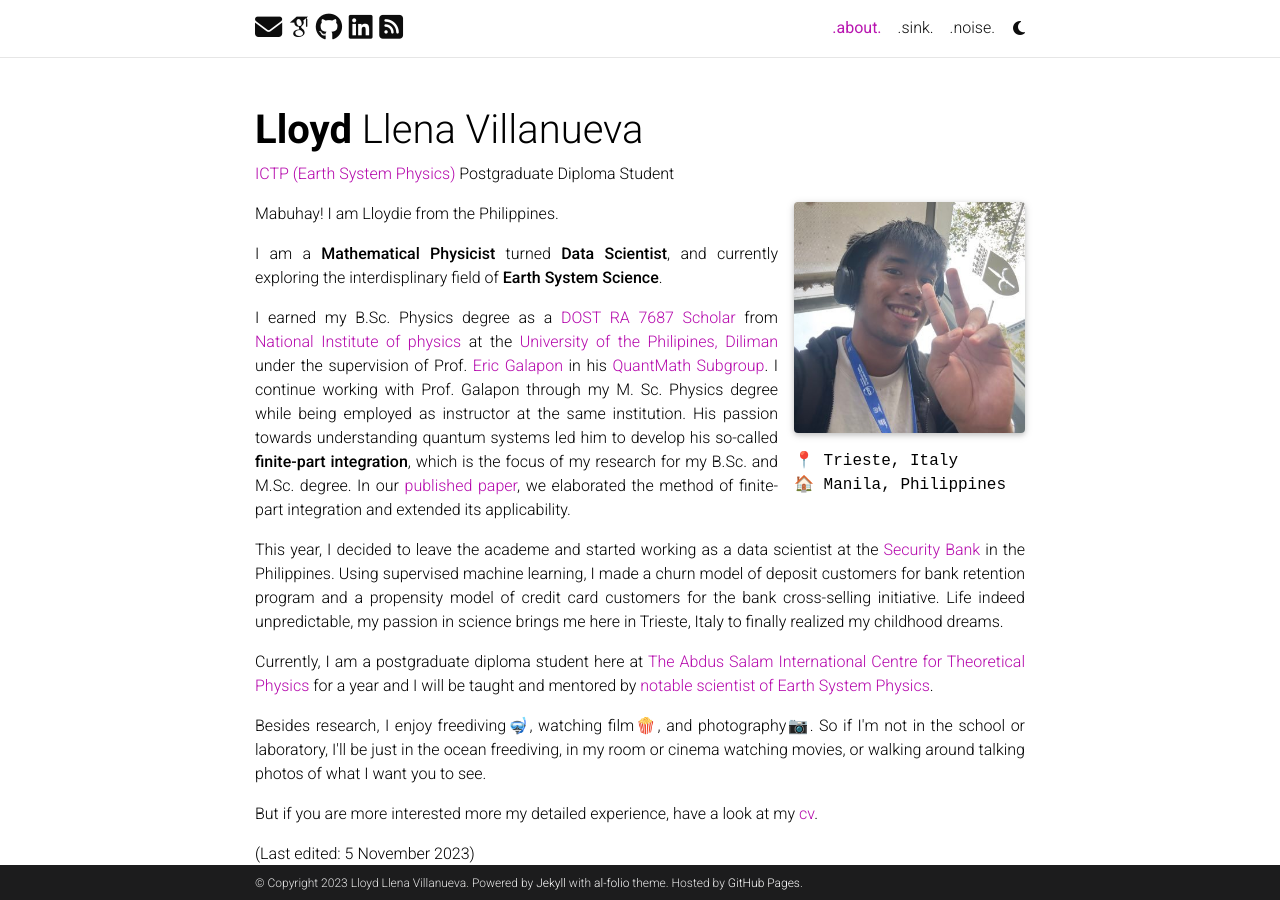
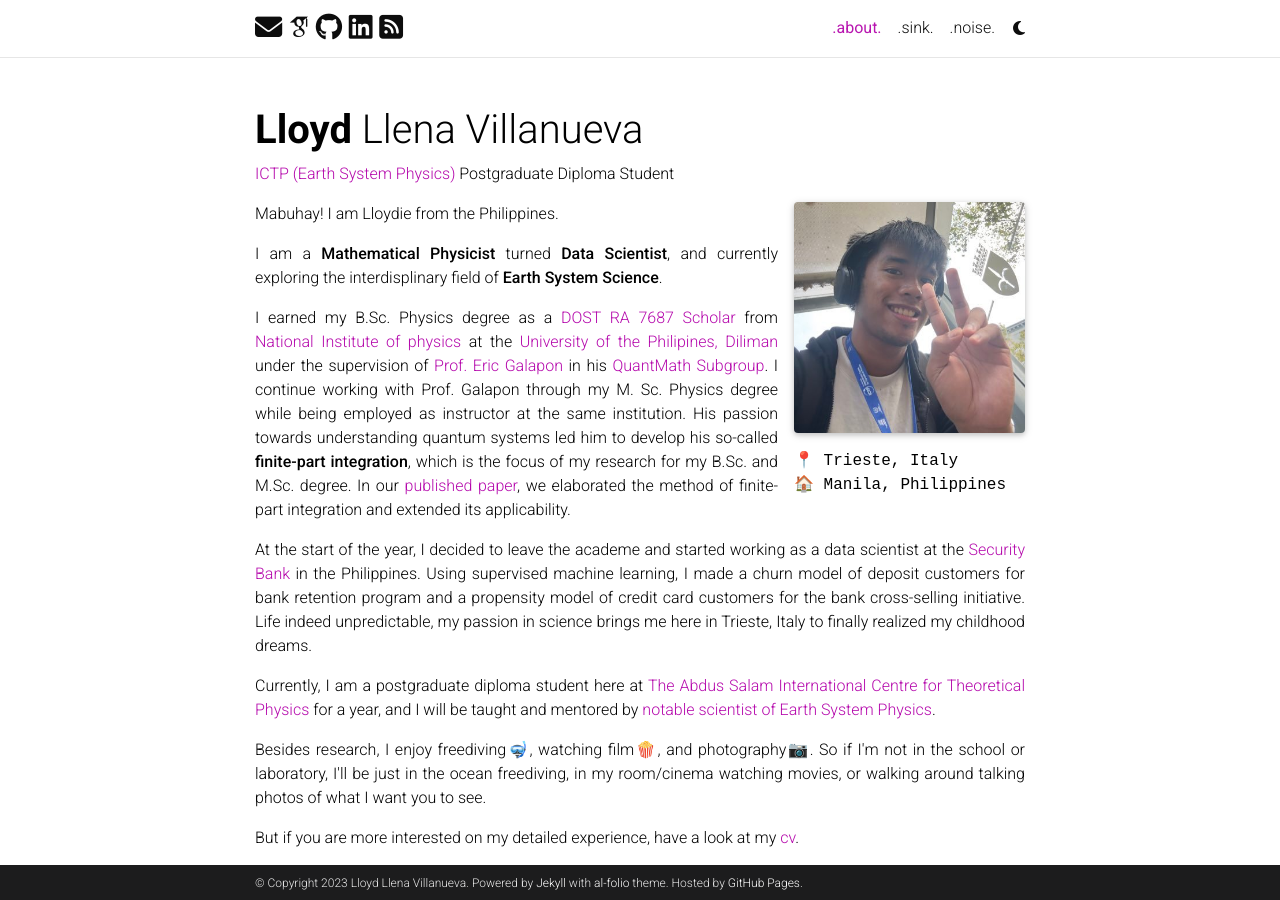
Before and after one commit to llvillanueva/llvillanueva.github.io, a Jekyll site: the page built from _pages/about.md, in a window 1280 px wide and 900 px high. Built offline with Jekyll 4.4.1, drawn with Linux system fonts in a browser that asks for light colours; full-size pictures stand in for the smaller copies a plugin makes; some web fonts are replaced; comment, search, counter and statistics services are not loaded; a style sheet for code colours, icons or effects is not loaded.

Commit message:
new update

```diff
--- a/_pages/about.md
+++ b/_pages/about.md
@@ -25,15 +25,15 @@
 <p>I am a <strong>Mathematical Physicist</strong> turned <strong>Data Scientist</strong>, and currently exploring the interdisplinary field of <strong>Earth System Science</strong>.
 
 
-<p>I earned my B.Sc. Physics degree as a <a href='https://sei.dost.gov.ph/index.php/programs-and-projects/scholarships/undergraduate-scholarships#s-t-undergraduate-scholarships'>DOST RA 7687 Scholar</a> from <a href='http://nip.upd.edu.ph/'>National Institute of physics</a> at the <a href = 'https://upd.edu.ph/'>University of the Philipines, Diliman</a> under the supervision of Prof. <a href='http://nip.upd.edu.ph/profiles/eric-a-galapon/'>Eric Galapon</a> in his <a href= 'https://quant-math.org/wp/'>QuantMath Subgroup</a>. I continue working with Prof. Galapon through my M. Sc. Physics degree while being employed as instructor at the same institution. His passion towards understanding quantum systems led him to develop his so-called <strong>finite-part integration</strong>, which is the focus of my research for my B.Sc. and M.Sc. degree. In our <a href='https://pubs.aip.org/aip/jmp/article-abstract/62/4/043505/235708/Finite-part-integration-in-the-presence-of'>published paper</a>, we elaborated the method of finite-part integration and extended its applicability.
+<p>I earned my B.Sc. Physics degree as a <a href='https://sei.dost.gov.ph/index.php/programs-and-projects/scholarships/undergraduate-scholarships#s-t-undergraduate-scholarships'>DOST RA 7687 Scholar</a> from <a href='http://nip.upd.edu.ph/'>National Institute of physics</a> at the <a href = 'https://upd.edu.ph/'>University of the Philipines, Diliman</a> under the supervision of <a href='http://nip.upd.edu.ph/profiles/eric-a-galapon/'>Prof. Eric Galapon</a> in his <a href= 'https://quant-math.org/wp/'>QuantMath Subgroup</a>. I continue working with Prof. Galapon through my M. Sc. Physics degree while being employed as instructor at the same institution. His passion towards understanding quantum systems led him to develop his so-called <strong>finite-part integration</strong>, which is the focus of my research for my B.Sc. and M.Sc. degree. In our <a href='https://pubs.aip.org/aip/jmp/article-abstract/62/4/043505/235708/Finite-part-integration-in-the-presence-of'>published paper</a>, we elaborated the method of finite-part integration and extended its applicability.
 
-<p>This year, I decided to leave the academe and started working as a data scientist at the <a href='https://www.securitybank.com/'>Security Bank</a> in the Philippines. Using supervised machine learning, I made a churn model of deposit customers for bank retention program and a propensity model of credit card customers for the bank cross-selling initiative. Life indeed unpredictable, my passion in science brings me here in Trieste, Italy to finally realized my childhood dreams.
+<p>At the start of the year, I decided to leave the academe and started working as a data scientist at the <a href='https://www.securitybank.com/'>Security Bank</a> in the Philippines. Using supervised machine learning, I made a churn model of deposit customers for bank retention program and a propensity model of credit card customers for the bank cross-selling initiative. Life indeed unpredictable, my passion in science brings me here in Trieste, Italy to finally realized my childhood dreams.
 
-<p>Currently, I am a postgraduate diploma student here at <a href='https://www.ictp.it/'>The Abdus Salam International Centre for Theoretical Physics</a> for a year and I will be taught and mentored by <a href='https://www.ictp.it/esp'>notable scientist of Earth System Physics</a>.
+<p>Currently, I am a postgraduate diploma student here at <a href='https://www.ictp.it/'>The Abdus Salam International Centre for Theoretical Physics</a> for a year, and I will be taught and mentored by <a href='https://www.ictp.it/esp'>notable scientist of Earth System Physics</a>.
 
-<p>Besides research, I enjoy freediving🤿, watching film🍿, and photography📷. So if I'm not in the school or laboratory, I'll be just in the ocean freediving, in my room or cinema watching movies, or walking around talking photos of what I want you to see.
+<p>Besides research, I enjoy freediving🤿, watching film🍿, and photography📷. So if I'm not in the school or laboratory, I'll be just in the ocean freediving, in my room/cinema watching movies, or walking around talking photos of what I want you to see.
 
-<p>But if you are more interested more my detailed experience, have a look at my <a href='/cv/'>cv</a>.
+<p>But if you are more interested on my detailed experience, have a look at my <a href='/cv/'>cv</a>.
 
 <p>(Last edited: 5 November 2023)
 <p>
```
